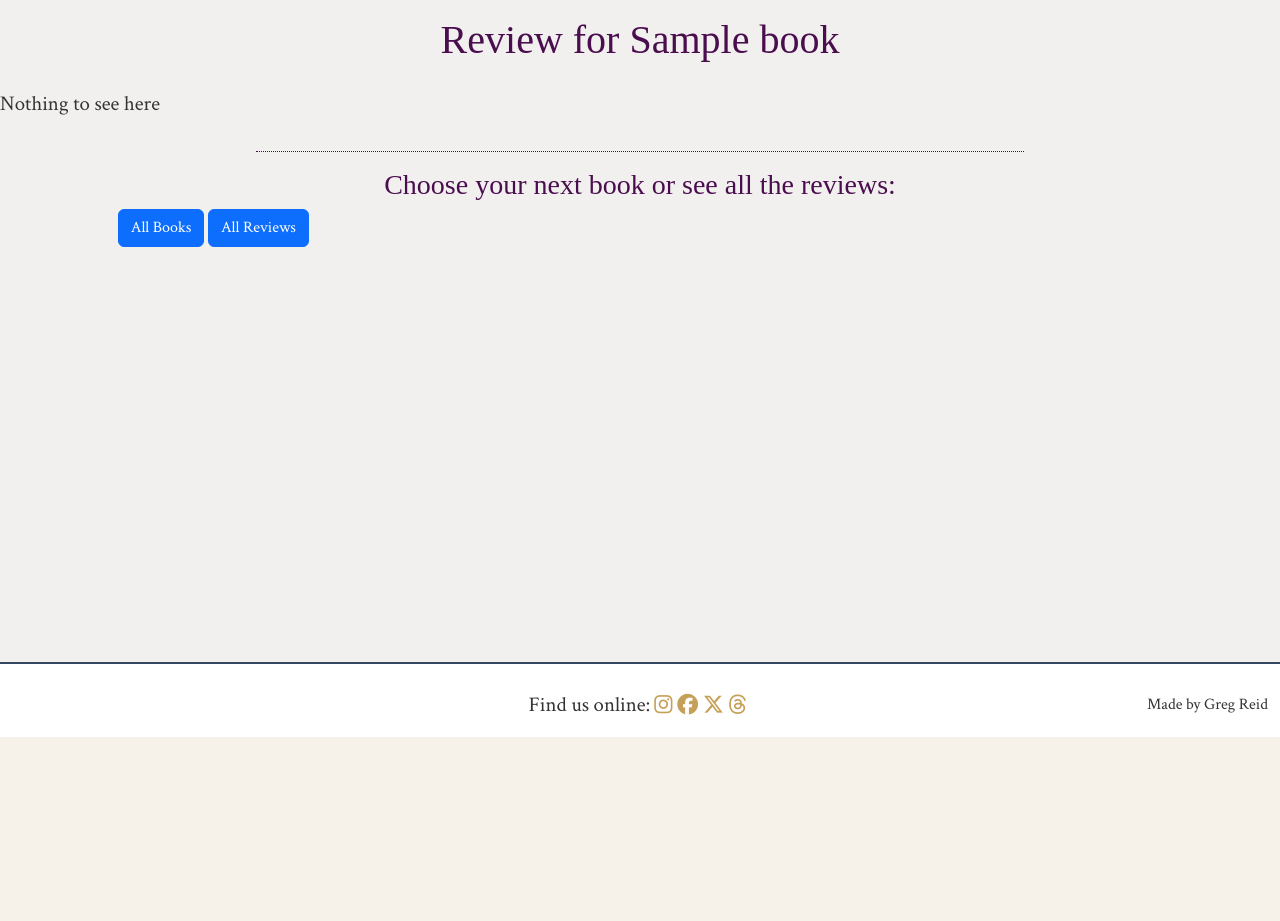
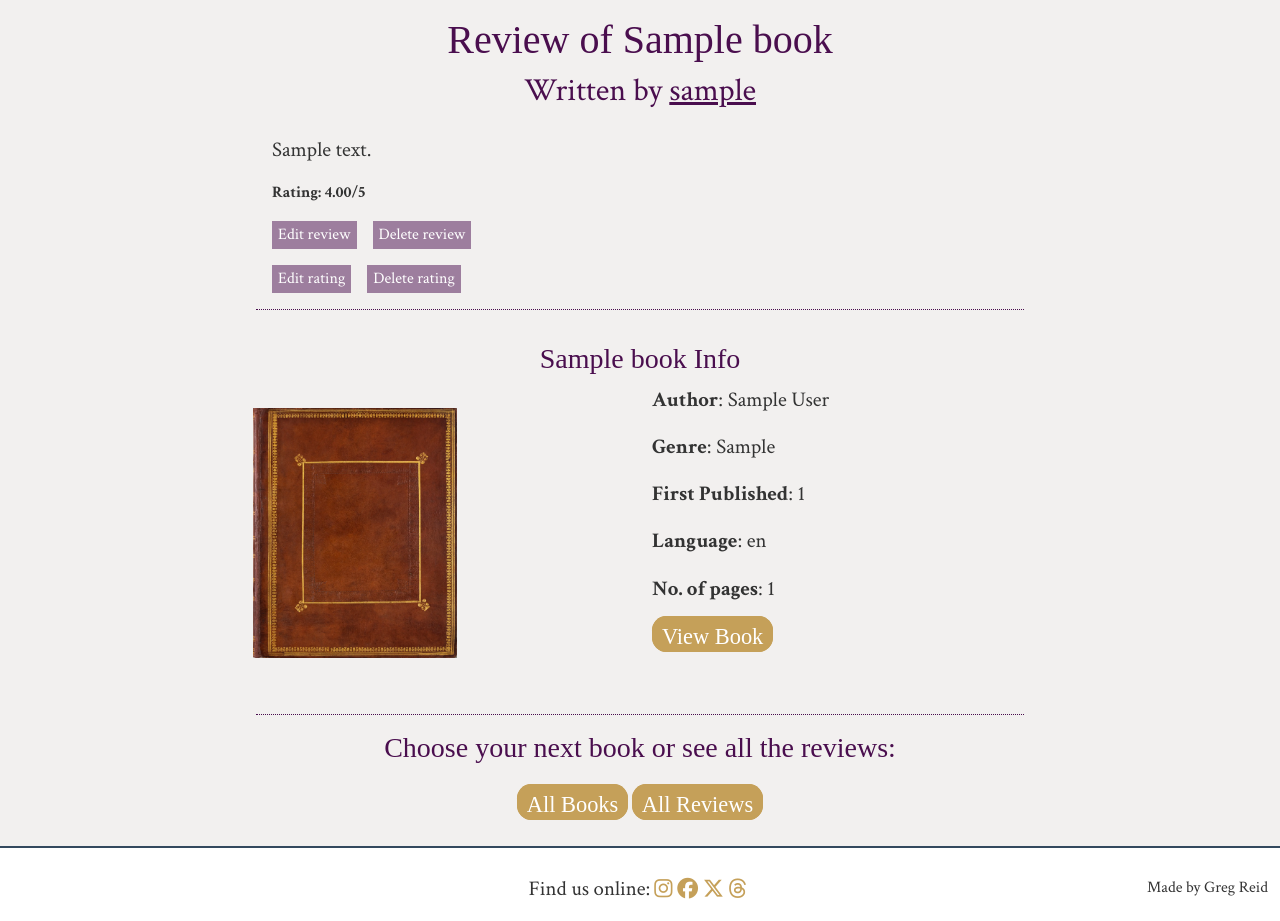
Before and after one commit to Greggy1234/The-Book-Collective, a Django app: a page that uses reviews/templates/review/review-detail.html in a window 1280 px wide. Shown: the part 63-984 px from the top of the page. Before the commit the page ends 800 px from the top, so only its background shows below. Run offline with Django 5.2, Linux system fonts and the light colour scheme; a user stored in the database is signed in; tables that the repository leaves empty hold one stand-in row (values such as "Sample post"); some libraries are stand-ins or nearby versions; some web fonts are replaced.

Commit message:
Style the review detail page

```diff
--- a/book/urls.py
+++ b/book/urls.py
@@ -9,8 +9,8 @@ urlpatterns = [
     path("<slug:slug>/", views.book_detail, name="book_detail"),
     path("<slug:slug>/add-review/", views.add_review, name="add_review"),
     path("<slug:slug>/add-rating/", views.add_rating, name="add_rating"),
-    path("<slug:slug>/edit-review/", views.edit_review, name="edit_review"),
-    path("<slug:slug>/edit-rating/", views.edit_rating, name="edit_rating"),
-    path("<slug:slug>/delete-review/", views.delete_review, name="delete_review"),
-    path("<slug:slug>/delete-rating/", views.delete_rating, name="delete_rating"),
+    path("<slug:slug>/edit-review/", views.edit_review, name="edit_review_book_page"),
+    path("<slug:slug>/edit-rating/", views.edit_rating, name="edit_rating_book_page"),
+    path("<slug:slug>/delete-review/", views.delete_review, name="delete_review_book_page"),
+    path("<slug:slug>/delete-rating/", views.delete_rating, name="delete_rating_book_page"),
 ]
--- a/book_collective/settings.py
+++ b/book_collective/settings.py
@@ -30,7 +30,7 @@ TEMPLATES_DIR = os.path.join(BASE_DIR, 'templates')
 SECRET_KEY = os.environ.get("SECRET_KEY")
 
 # SECURITY WARNING: don't run with debug turned on in production!
-DEBUG = False
+DEBUG = True
 
 ALLOWED_HOSTS = ['127.0.0.1', '.herokuapp.com',]
 
--- a/reviews/templates/review/all-reviews.html
+++ b/reviews/templates/review/all-reviews.html
@@ -7,14 +7,15 @@
     <h1>Reviews</h1>
     <h2>See all the reviews from other user who look to read</h2>
 </div>
-<!-- All reviews, with 20 per page-->
+<!-- All reviews, with 15 per page-->
 <div class="container">
     <div class="row">
         <div class="col-12 py-2">
             <h3 class="pb-4 pt-2 text-center">Most Recent Reviews</h3>
             {% for review in review %}
             <div class="review-box mb-5 pt-4 px-3 text-start">
-                <h4 class="bold">Review of {{ review.object.title }} <span
+                <h4 class="bold">Review of <a href="{% url 'book_detail' slug=review.object.slug %}"
+                        class="book-link-text">{{ review.object.title }}</a> <span
                         class="not-on-mobile not-bold">({{review.object.author.all|join:", " }})</span> by
                     {{review.author.username}}:</h4>
                 <p>{{ review.review|truncatechars:150 }}</p>
--- a/reviews/templates/review/review-detail.html
+++ b/reviews/templates/review/review-detail.html
@@ -4,25 +4,84 @@
 {% block content %}
 <!-- reviews-details.hmtl code starts here -->
 <div class="py-3 text-center">
-    <h1>Review for {{ review.object.title }}</h1>
+    <h1>Review of {{ review.object.title }}</h1>
+    <h2>Written by <a href="{% url 'profile_page' username=review.author.username %}" class="header-link-text">
+            {{ review.author }}</a></h2>
 </div>
 <!-- Review of book -->
-<P>Nothing to see here</P>
+<div class="container">
+    <div class="row justify-content-center">
+        <div class="col-10 col-sm-8">
+            <p>{{ review.review }}</p>
+            {% if rating %}
+            <p class="p-small bold">Rating: {{ rating.rating }}/5</p>
+            {% else %}
+            <p class="p-small bold">No rating given</p>
+            {% endif %}
+            {% if review.author == user %}
+            <div class="d-flex mb-3">
+                <button class="button-2 me-3 border-0">Edit review</button>
+                <button class="button-2 border-0">Delete review</button>
+            </div>
+            <div class="d-flex">
+                {% if rating %}
+                <button class="button-2 me-3 border-0">Edit rating</button>
+                <button class="button-2 border-0">Delete rating</button>
+                {% else %}
+                <button class="button-2 border-0">Add rating</button>
+                {% endif %}
+            </div>
+            {% endif %}
+        </div>
+    </div>
+</div>
 <div class="d-flex justify-content-center">
     <hr>
 </div>
-<div class="text-center">
-    <h3>Choose your next book or see all the reviews:</h3>
-    <div class="container-fluid">
+<div class="py-3 text-center">
+    <h3>{{ review.object.title }} Info</h3>
+    <div class="container">
         <div class="row">
-            <div class="col-4 justify-content-center">
-                <a class="btn btn-primary" aria-label="Link to go to the all reviews page"
-                    href="{% url 'book_overview' %}">All Books</a>
-                <a class="btn btn-primary" aria-label="Link to go to the all reviews page"
-                    href="{% url 'all_reviews' %}">All Reviews</a>
+            <div class="col-12 col-sm-6 py-4">
+                <div class="book-info-image-container">
+                    <a href="{% url 'book_detail' slug=review.object.slug %}">
+                        {% if book.front_cover %}
+                        <img class="card-img-top" src=" {{ review.object.featured_image.url }}" alt="{{ review.object.title }}">
+                        {% else %}
+                        <img class="card-img-top" src="{% static 'images/placeholder.webp' %}" alt="placeholder image">
+                        {% endif %}
+                    </a>
+                </div>
+            </div>
+            <div class="col-12 col-sm-6 text-center text-sm-start">
+                <p><span class="bold">Author{% if review.object.author.all.count > 1 %}s{% endif %}</span>:
+                    {{review.object.author.all|join:", " }}</p>
+                <p><span class="bold">Genre{% if review.object.genres.all.count > 1 %}s{% endif %}</span>:
+                    {{review.object.genres.all|join:", " }}</p>
+                <p><span class="bold">First Published</span>: {{ review.object.published }}</p>
+                <p><span class="bold">Language</span>: {{ review.object.language }}</p>
+                <p><span class="bold">No. of pages</span>: {{ review.object.pages}}</p>
+                <a href="{% url 'book_detail' slug=review.object.slug %}" class="button">View Book</a>
             </div>
         </div>
     </div>
 </div>
+<div class="d-flex justify-content-center">
+    <hr>
+</div>
+<div class="text-center pb-4">
+    <h3 class="pb-3">Choose your next book or see all the reviews:</h3>
+    <div class="container-fluid">
+        <div class="row justify-content-center">
+            <div class="col-4">
+                <a class="button" aria-label="Link to go to the all reviews page" href="{% url 'book_overview' %}">All
+                    Books</a>
+                <a class="button" aria-label="Link to go to the all reviews page" href="{% url 'all_reviews' %}">All
+                    Reviews</a>
+            </div>
+        </div>
+    </div>
+</div>
+
 <!-- reviews-details.hmtl code ends here -->
 {% endblock content %}
--- a/static/css/style.css
+++ b/static/css/style.css
@@ -77,6 +77,10 @@ p {
     font-size: 1rem;
 }
 
+.header-link-text {
+    color: var(--main-highlight);
+}
+
 .book-link-text {
     color: var(--main-text);
 }
@@ -97,6 +101,16 @@ hr {
 }
 
 .image-container img {
+    object-fit: contain;
+    max-width: 100%;
+    max-height: 100%;
+}
+
+.book-info-image-container {
+    height: 250px;
+}
+
+.book-info-image-container img {
     object-fit: contain;
     max-width: 100%;
     max-height: 100%;
@@ -157,7 +171,7 @@ nav form {
     padding: .375rem .75rem;
 }
 
-/* Profile stat box styles */
+/* Profile styles */
 .stat-box {
     border: 1px double var(--main-highlight);
     box-shadow: 3px 3px 10px 1px var(--main-highlight);
```
Also changed, not shown: reviews/templates/review/index.html (+6 -3 lines), status/views.py (+8 -8 lines).
